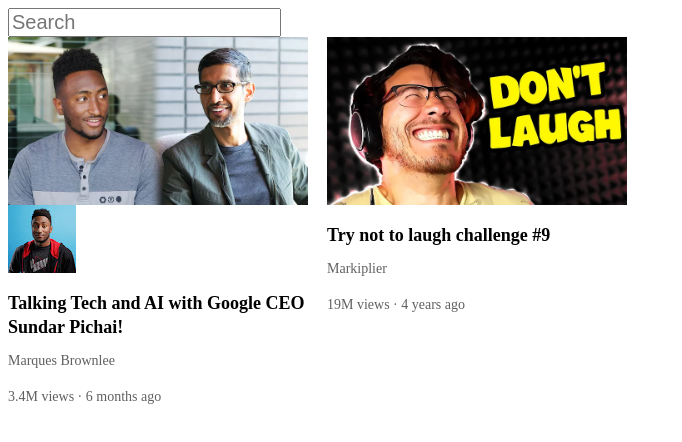
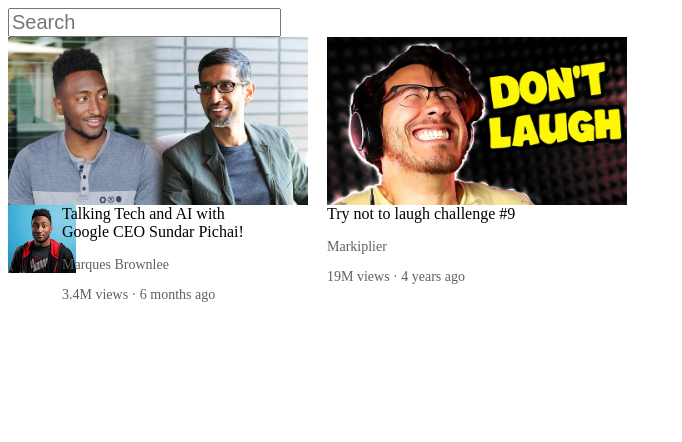
Before and after one commit to MrZik/Learn-JS, a plain HTML site: page Udemy/Modern Javascript (from novice to ninja)/Youtube/index.html in a window 1280 px wide. Shown: the whole page, without its empty margins (0-682 px from the left). Drawn offline with Linux system fonts and the light colour scheme.

Commit message:
Looking for the profile picture size and alignment in css

```diff
--- a/Udemy/Modern Javascript (from novice to ninja)/Youtube/index.html
+++ b/Udemy/Modern Javascript (from novice to ninja)/Youtube/index.html
@@ -10,7 +10,7 @@
 
     <div class="video-preview">
         <div>
-            <img class="thumbnail" alt="thumbnail-1" src="thumbnails/thumbnail-1.webp">
+            <img class="profile-picture" alt="thumbnail-1" src="thumbnails/thumbnail-1.webp">
         </div>
         <div>
             <div class="channel-picture">
--- a/Udemy/Modern Javascript (from novice to ninja)/Youtube/styles.css
+++ b/Udemy/Modern Javascript (from novice to ninja)/Youtube/styles.css
@@ -6,22 +6,8 @@
     display: block;
     font-size: 20px;
 }
-.video-title {
-    font-weight: bold;
-    font-size: 18px;
-    width: 300px;
-    line-height: 24px;
-    margin-bottom: 5;
-}
-.video-stats {
-    font-size: 14px;
-    color: rgb(96, 96, 96);
-    margin-bottom: 20;
-}
-.video-author{
-    color: rgb(96, 96, 96);
-    font-size: 14px;
-    margin-bottom: 20;
+.video-title{
+    margin-top: 0;
 }
 .video-preview{
     width: 300px;
@@ -29,3 +15,23 @@
     vertical-align: top;
     margin-right: 15px;
 }
+.channel-picture{
+    vertical-align: top;
+    display: inline-block;
+    width: 50px;
+}
+.video-stats {
+    font-size: 14px;
+    color: rgb(96, 96, 96);
+}
+.video-author{
+    color: rgb(96, 96, 96);
+    font-size: 14px;
+}
+.video-info{
+    display: inline-block;
+    width: 200px;
+}
+.profile-picture{
+    width: 100%;
+}
```
Lines whose indentation alone changed are shown as unchanged.
